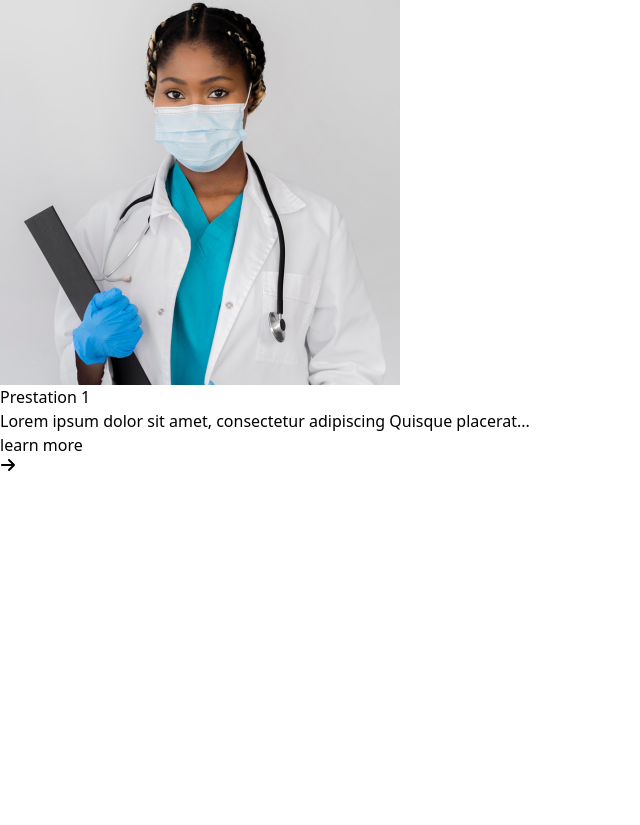
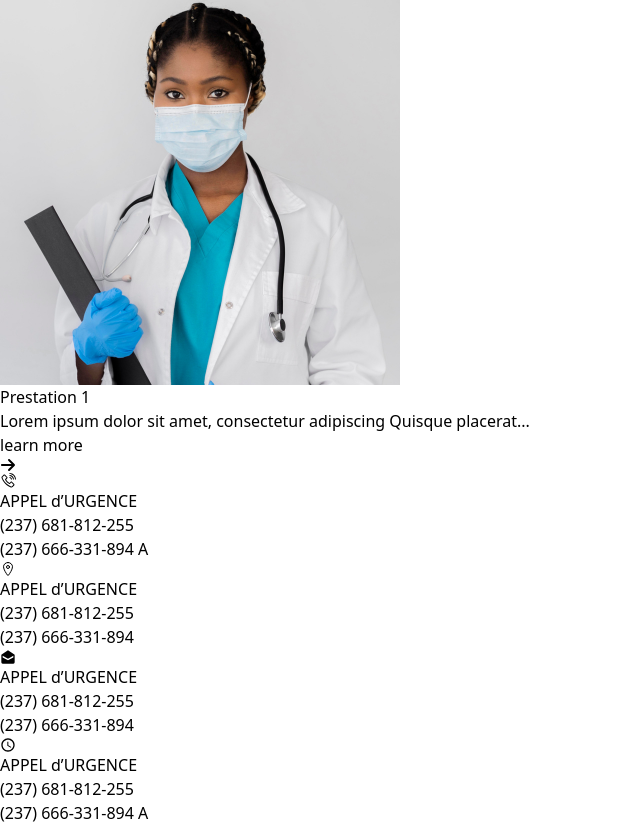
Before and after one commit to rovertnet/Scool, a React (Vite) app: page /solution in a window 1280 px wide. Shown: the part 2949-3774 px from the top of the page, without its empty margins (0-640 px from the left). Before the commit the page ends 3422 px from the top, so only its background shows below. Built offline with nearby package versions, Linux system fonts and the light colour scheme.

Commit message:
last commit

```diff
--- a/src/component/cSlution/SuperComp.jsx
+++ b/src/component/cSlution/SuperComp.jsx
@@ -1,12 +1,14 @@
 import { Outlet } from "react-router-dom";
 import SolutionBanner from "./SolutioBanner"
 import CardSolution from "./CardSolution";
+import ContactSolution from "./ContactSolution"
 
 const SuperComp = () => {
   return (
     <>
       <SolutionBanner />
       <CardSolution />
+      <ContactSolution />
       <Outlet />
     </>
   );
```
